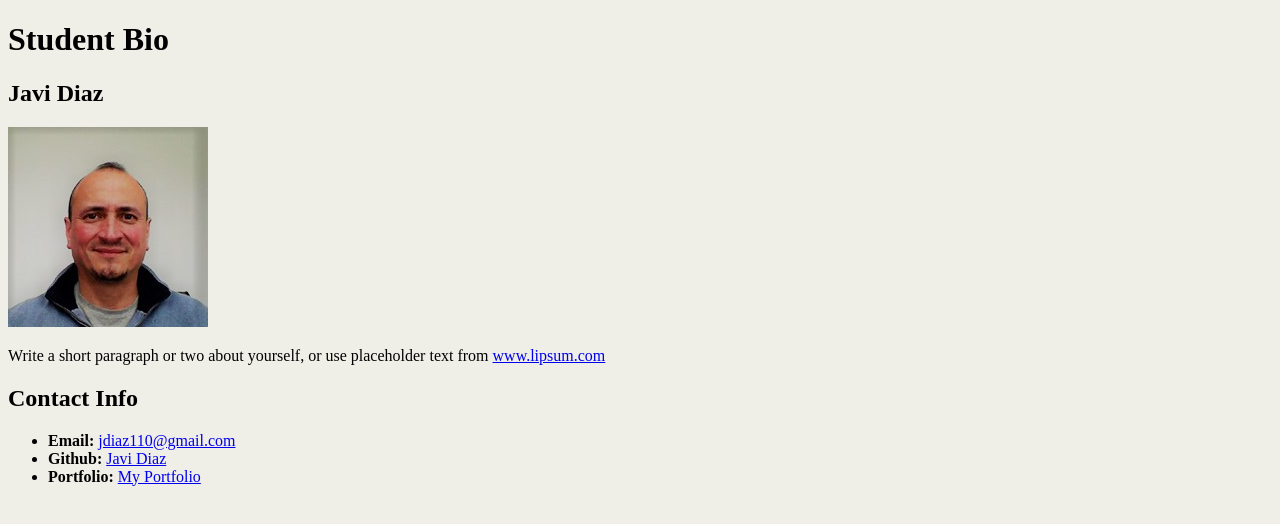
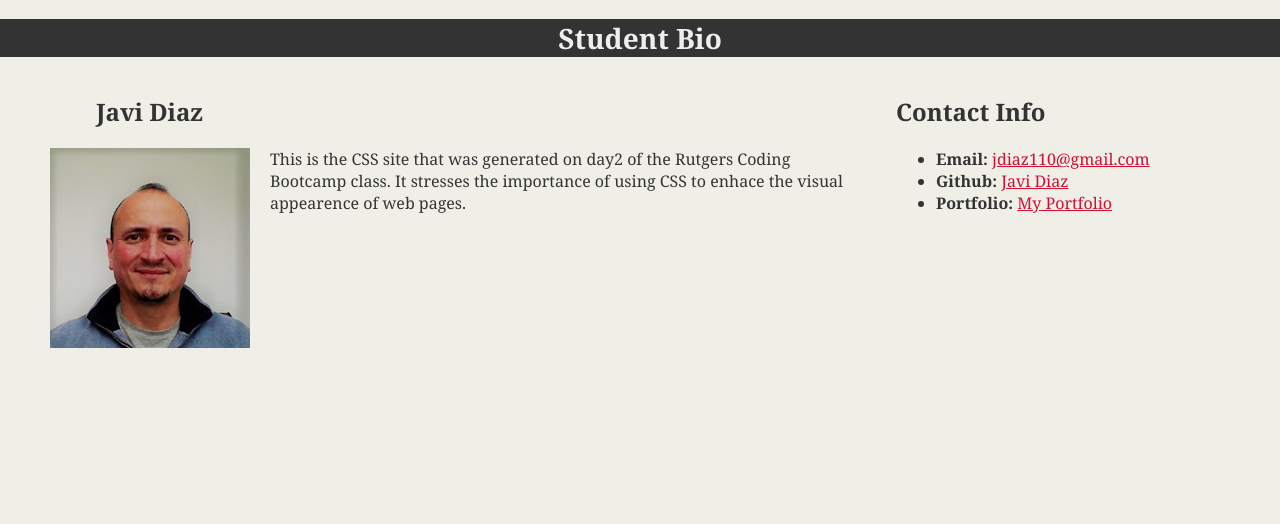
Before and after one commit to javdiaz/week_1, a plain HTML site: page index.html in a window 1280 px wide. Drawn offline with Linux system fonts and the light colour scheme.

Commit message:
Changes to CSS

```diff
--- a/css/style.css
+++ b/css/style.css
@@ -1,3 +1,60 @@
 body {
 	background: #efeee7;
+	font-family: georgia, times, sans-serif;
+	color: #333333;
+	margin: 0;
+	padding: 0;
 }
+
+header {
+	background: #333333;
+
+}
+
+h1 {
+	color: #eeeeee;
+	font-size: 28px;
+	text-align: center;
+}
+
+h2 {
+	font-size: 24px;
+	padding-right: 10px;
+}
+
+p {
+	margin-right: 30px;
+}
+
+a {
+	color: #d21034;
+}
+
+.container {
+	width: 1024;
+	margin: 0 auto;
+}
+
+#main-bio, #contact-info, #bio-image {
+	float: left;
+}
+
+#main-bio {
+	width: 70%;
+}
+
+#main-bio h2 {
+	font-size: 24px;
+	padding-right: 10px;
+	padding-left: 96px;
+}
+
+#main-bio img {
+	width: 200px;
+	margin-right: 20px;
+	margin-left: 50px;
+}
+
+#contact-info {
+	width: 30%;
+}
--- a/index.html
+++ b/index.html
@@ -26,7 +26,7 @@
 
       <img id="bio-image" src="images/javi.jpg" alt="Javi Diaz">
 
-      <p>Write a short paragraph or two about yourself, or use placeholder text from <a href="http://www.lipsum.com/">www.lipsum.com</a></p>
+      <p>This is the CSS site that was generated on day2 of the Rutgers Coding Bootcamp class. It stresses the importance of using CSS to enhace the visual appearence of web pages.</a></p>
     </section>
 
     <section id="contact-info">
```
